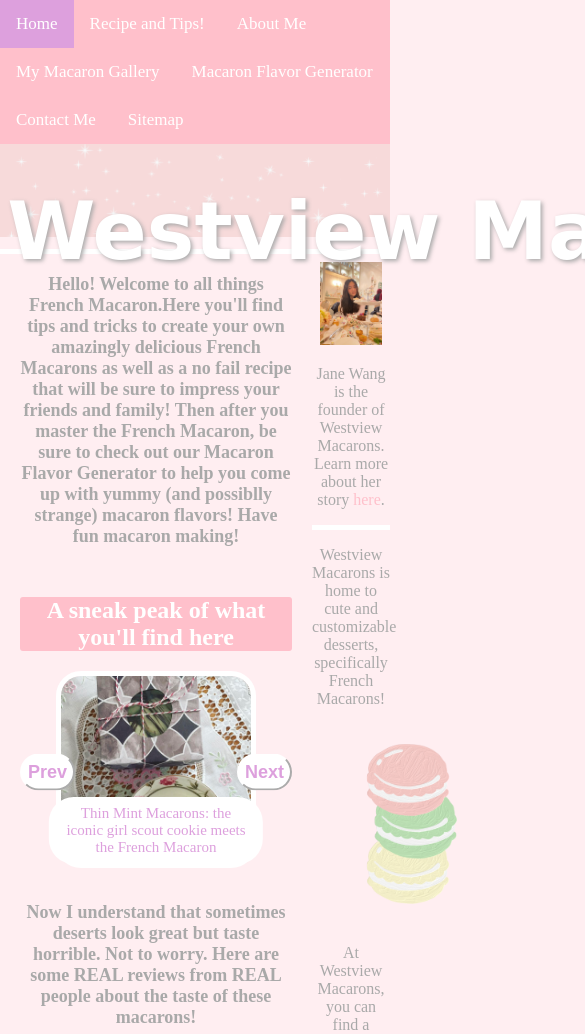
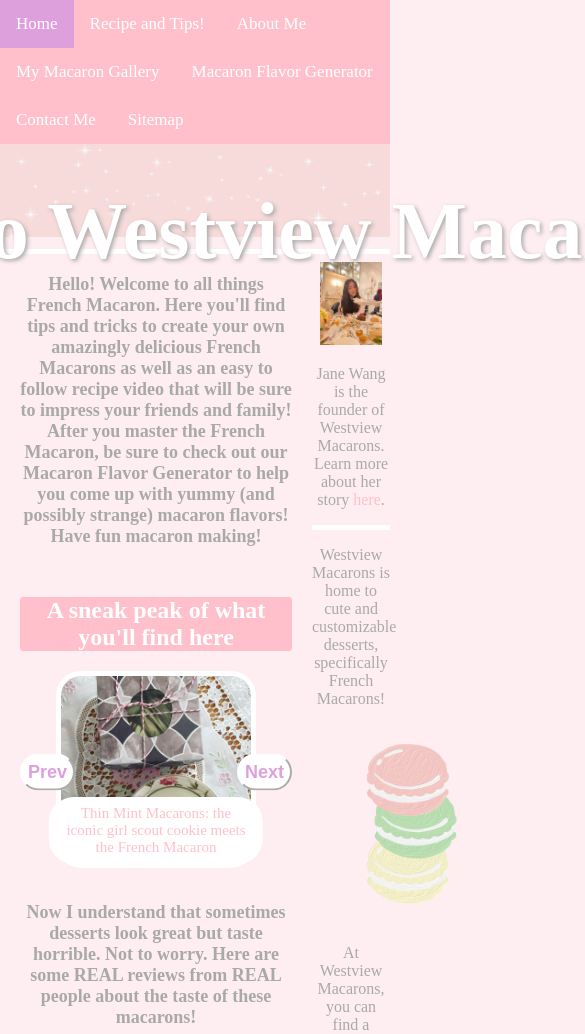
Before and after one commit to jwang154/Project, a plain HTML site: page index.html in a window 390 px wide. Shown: the top 1034 px of the page, 585 px wide, since content can reach past the window. Drawn offline with Linux system fonts and the light colour scheme; a web font is replaced by a local one.

Commit message:
mobile compatibility

```diff
--- a/index.html
+++ b/index.html
@@ -29,7 +29,7 @@
       }
       a {
         text-decoration: none;
-        color: pink
+        color: pink;
       }
       hr {
         border: none;
@@ -100,9 +100,20 @@
         font-weight: bold;
         color: #fff;
         text-shadow: 2px 2px 4px darkgray;
-        font-family: "Lobster Two", cursive;
+        font-family: "Comic Neue", "Tilt Neon";
       }
-
+      @media (max-width: 768px) {
+        #typewriter {
+          font-size: 1.5em;
+        }
+      }
+      /* a maximum width of 768px and sets the font-size of the element with the id "typewriter" to 1.5em.  */
+      @media (max-width: 576px) {
+        #typewriter {
+          font-size: 1em;
+        }
+      }
+      /* maximum width of 576px and sets the font-size of the same element to 1em. */
       .slideshow-container {
         max-width: 1000px;
         position: relative;
@@ -137,7 +148,7 @@
       }
 
       .text {
-        color: plum;
+        color: pink;
         font-size: 15px;
         padding: 8px 12px;
         position: absolute;
@@ -149,7 +160,7 @@
         left: 50%;
         transform: translateX(-50%);
         border-radius: 25px;
-        font-family:  "Comic Neue", "Tilt Neon";
+        font-family: "Comic Neue", "Tilt Neon";
       }
 
       .myslide img {
@@ -170,7 +181,7 @@
         margin-right: 20px;
         width: 200px;
       }
-      h2{
+      h2 {
         color: white;
         background-color: pink;
         font-family: "Comic Neue", "Tilt Neon";
@@ -190,38 +201,37 @@
     </div>
     <div>
       <div class="container-pic">
-        <img
-          src="images/regularbanner.png"
-          width="100%"
-          alt="macarons"
-        />
+        <img src="images/regularbanner.png" width="100%" alt="macarons" />
         <h1 id="typewriter">Welcome to Westview Macarons!</h1>
       </div>
-      <hr/>
+      <hr />
     </div>
     <div class="container">
       <div class="left">
         <h1>
-          Hello! Welcome to all things French Macaron.Here you'll find tips and
+          Hello! Welcome to all things French Macaron. Here you'll find tips and
           tricks to create your own amazingly delicious French Macarons as well
-          as a no fail recipe that will be sure to impress your friends and
-          family! Then after you master the French Macaron, be sure to check out
+          as an easy to follow recipe video that will be sure to impress your friends and
+          family! After you master the French Macaron, be sure to check out
           our Macaron Flavor Generator to help you come up with yummy (and
-          possiblly strange) macaron flavors! Have fun macaron making!
+          possibly strange) macaron flavors! Have fun macaron making!
         </h1>
         <br />
-        <h2>A sneak peak of what you'll find here </h2>
+        <h2>A sneak peak of what you'll find here</h2>
         <div class="slideshow-container">
           <div class="myslide">
             <img src="images/thinmint.jpg" width="70%" alt="macarons" />
             <div class="text">
-              Thin Mint Macarons: the iconic girl scout cookie meets the French Macaron
+              Thin Mint Macarons: the iconic girl scout cookie meets the French
+              Macaron
             </div>
           </div>
 
           <div class="myslide">
             <img src="images/ube.jpg" width="70%" alt="macarons" />
-            <div class="text">Ube Macaron: East meets West, French Macaron edition</div>
+            <div class="text">
+              Ube Macaron: East meets West, French Macaron edition
+            </div>
           </div>
 
           <div class="myslide">
@@ -234,9 +244,9 @@
           <button class="prev">Prev</button>
           <button class="next">Next</button>
         </div>
-        <br/>
+        <br />
         <h1>
-          Now I understand that sometimes deserts look great but taste horrible.
+          Now I understand that sometimes desserts look great but taste horrible.
           Not to worry. Here are some REAL reviews from REAL people about the
           taste of these macarons!
         </h1>
@@ -245,10 +255,16 @@
           <img src="images/review1.jpg" alt="macarons" width="150px" />
           <img src="images/review2.jpg" alt="macarons" width="150px" />
         </span>
+        <br>
       </div>
 
       <div class="right">
-        <img src="images/janelondonpic.jpg" alt="macarons" width="80%" id="jane" />
+        <img
+          src="images/janelondonpic.jpg"
+          alt="macarons"
+          width="80%"
+          id="jane"
+        />
         <p>
           Jane Wang is the founder of Westview Macarons. Learn more about her
           story <a href="aboutme.html">here</a>.
@@ -265,8 +281,8 @@
         />
         <p>
           At Westview Macarons, you can find a collection of unique macarons
-          that are easy to make once you have mastered the no fail macaron!
-          Learn how to make this simple and easy to follow dessert and soon
+          that are easy to make once you have mastered the basic macaron recpe!
+          Learn how to make this simple and easy to follow dessert and soon enough
           you'll be known as the local macaron master!
         </p>
         <img src="images/happyface.png" alt="macarons" width="300px" />
```
Also changed, not shown: aboutme.html (+14 -1 lines), contactme.html (+2 -1 lines), gallery.html (+13 -0 lines), macarongenerator.html (+17 -3 lines), recipeandtips.html (+14 -15 lines), sitemap.html (+13 -1 lines).
